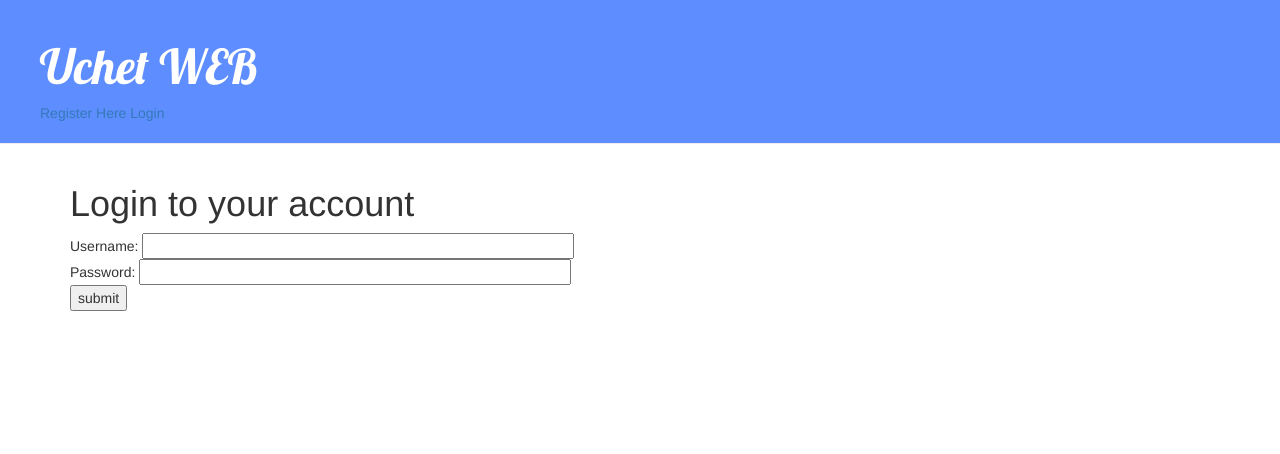
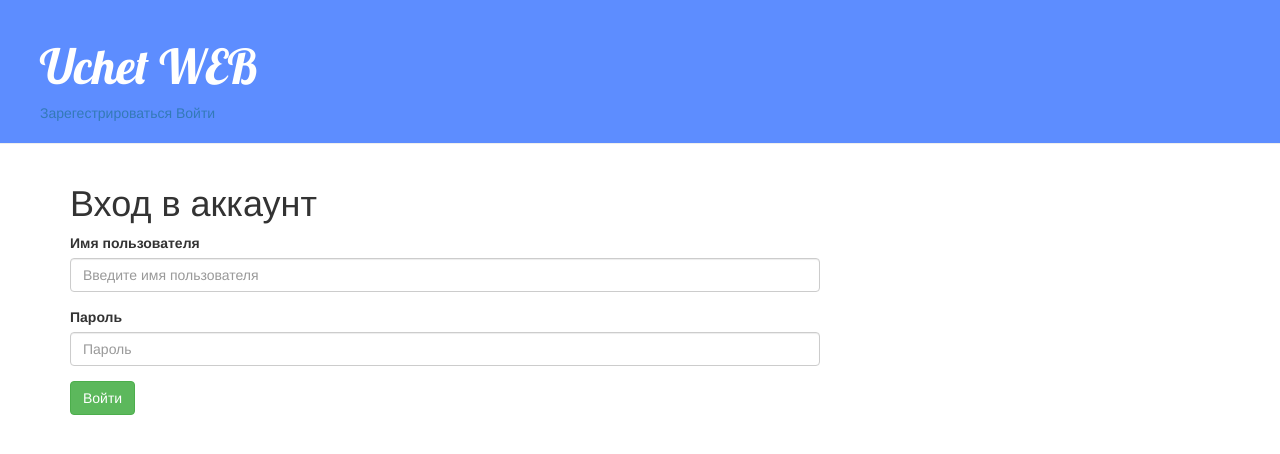
Before and after one commit to darvin199611/untitled, a Django app: page /login/ in a window 1280 px wide. Shown: the top 454 px of the page. Run offline with Django 3.2, Linux system fonts and the light colour scheme; some libraries are stand-ins or nearby versions.

Commit message:
Изменена форма входа в аккаунт

```diff
--- a/uchet/templates/uchet/base.html
+++ b/uchet/templates/uchet/base.html
@@ -12,10 +12,10 @@
 <body>
     <div class="page-header">
         <h1><a href="/">Uchet WEB</a></h1> {% if user.is_authenticated %}
-        <a href="/profile__edit">edit</a>
-        <a href="/logout">logout</a> {% else %}
-        <a href="/register/">Register Here</a>
-        <a href="/login/">Login</a> {% endif %}
+        <a href="/profile__edit" >Профиль</a>
+        <a href="/logout">Выход</a> {% else %}
+        <a href="/register/">Зарегестрироваться</a>
+        <a href="/login/">Войти</a> {% endif %}
     </div>
     <div class="content container">
         <div class="row">
--- a/uchet/templates/uchet/login.html
+++ b/uchet/templates/uchet/login.html
@@ -1,11 +1,18 @@
  {% extends 'uchet/base.html' %} {% block content %}
-<h1>Login to your account</h1>
+<h1>Вход в аккаунт</h1>
 
-<form id="login_form" method="post" action="/login/">
-    {% csrf_token %} Username: <input type="text" name="username" value="" size="50" />
-    <br /> Password: <input type="password" name="password" value="" size="50" />
-    <br />
+<form id="login_form" method="post" action="/login/" role="form">
 
-    <input type="submit" value="submit" />
+    {% csrf_token %}
+<div class="form-group">
+    <label for="email">Имя пользователя</label>
+<input type="name" class="form-control" id="name" placeholder="Введите имя пользователя">
+</div>
+
+    <div class="form-group">
+    <label for="pass">Пароль</label>
+    <input type="password" class="form-control" id="pass" placeholder="Пароль">
+    </div>
+    <button type="submit" class="btn btn-success">Войти</button>
 </form>
 {% endblock content %}
```
